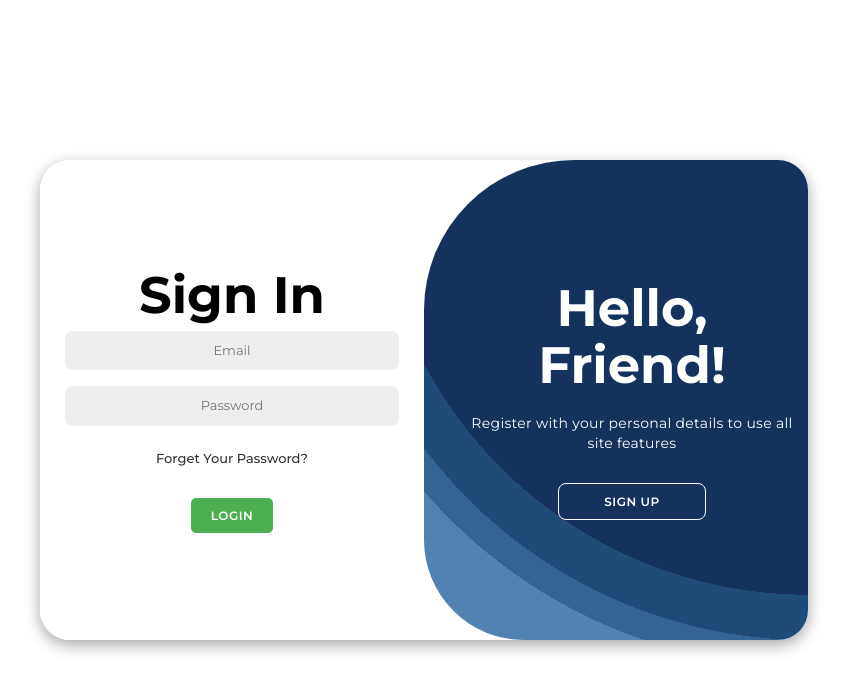
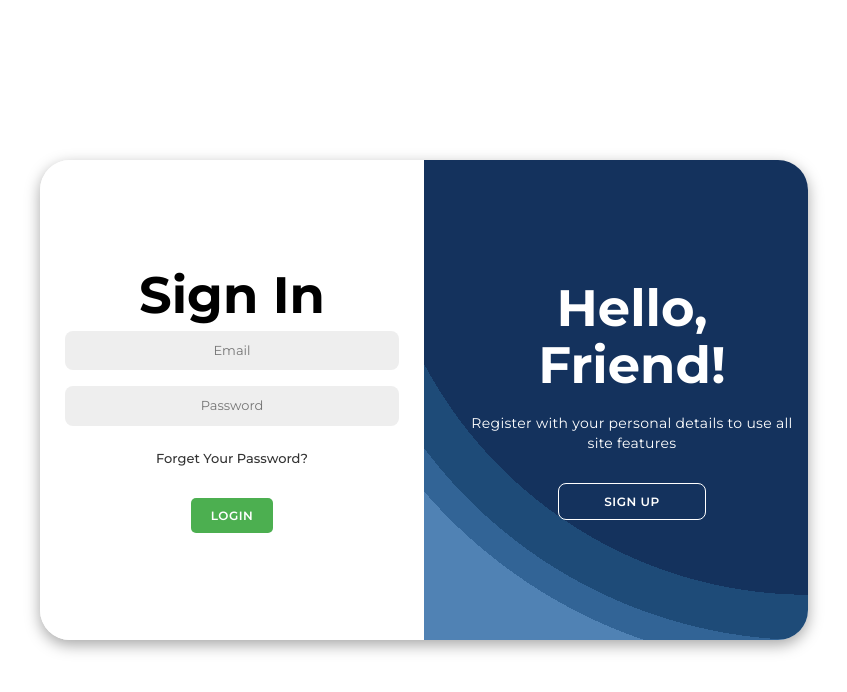
Before and after one commit to homosapien-117/SocialMedia_client, a React (Vite) app: page / in a window 1280 px wide. Shown: the top 692 px of the page, without its empty margins (216-1063 px from the left). Built offline with nearby package versions, Linux system fonts and the light colour scheme; no server answers.

Commit message:
completed

```diff
--- a/src/axios.tsx
+++ b/src/axios.tsx
@@ -6,7 +6,7 @@ console.log(token);
 const admintoken = JSON.parse(localStorage.getItem("admin_data") as string);
 console.log(admintoken);
 const Axios: AxiosInstance = axios.create({
-  baseURL: "http://localhost:4000/api/", //https://socialmedia-server-zflk.onrender.com/api
+  baseURL: "https://socialmedia-server-zflk.onrender.com/api", //http://localhost:4000/api/
   headers: { "Content-Type": "application/json" },
   withCredentials: false,
 });
@@ -16,7 +16,7 @@ axios.defaults.headers.post["Content-Type"] =
 // Axios.defaults.headers.common["Authorization"] = token?.userToken;
 
 const AdminAxios: AxiosInstance = axios.create({
-  baseURL: "http://localhost:4000/api/", //https://socialmedia-server-zflk.onrender.com
+  baseURL: "https://socialmedia-server-zflk.onrender.com", //http://localhost:4000/api/
   headers: { "Content-Type": "application/json" },
   withCredentials: false,
 });
--- a/src/pages/login/login.css
+++ b/src/pages/login/login.css
@@ -155,13 +155,13 @@ body {
   height: 100%;
   overflow: hidden;
   transition: all 0.6s ease-in-out;
-  border-radius: 150px 0 0 100px;
+  border-radius: 10px 0 10 100px;
   z-index: 1000;
 }
 
 .container.active .toggle-container {
   transform: translateX(-100%);
-  border-radius: 0 150px 100px 0;
+  border-radius: 0 10px 100px 10;
 }
 
 .toggle {
```
